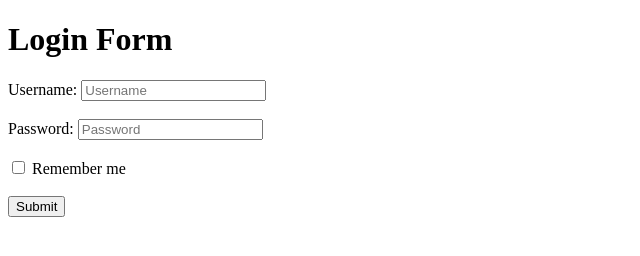
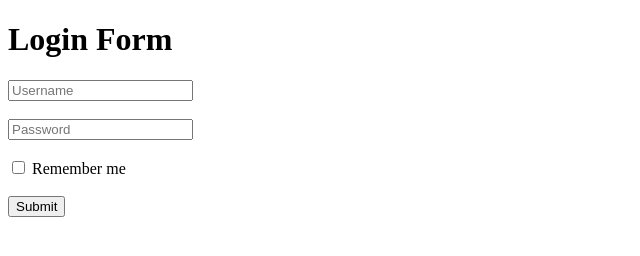
Before and after one commit to acciojob/remember-me-login-form-mineshgaikar50, a website: page main.html in a window 1280 px wide. Shown: the whole page, without its empty margins (0-640 px from the left). Drawn offline with Linux system fonts and the light colour scheme.

Commit message:
created a submission

```diff
--- a/main.html
+++ b/main.html
@@ -10,10 +10,9 @@
     <h1>Login Form</h1>
 
     <form id="loginForm">
-      <label for="username">Username:</label>
+
       <input type="text" id="username" placeholder="Username" /><br /><br />
 
-      <label for="password">Password:</label>
       <input type="password" id="password" placeholder="Password" /><br /><br />
 
       <input type="checkbox" id="checkbox" /> <label for="checkbox">Remember me</label><br /><br />
```
